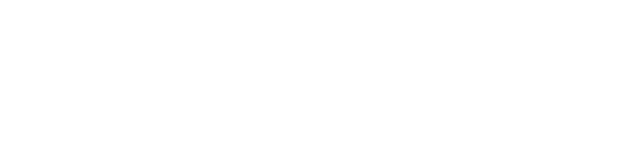
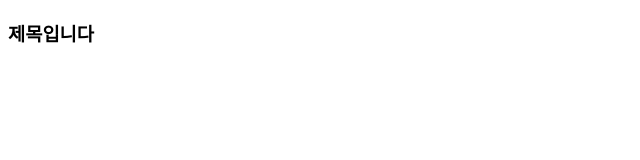
Before and after one commit to hleeat/hyunjilee, a plain HTML site: page index.html in a window 1280 px wide. Shown: the whole page, without its empty margins (0-640 px from the left). Drawn offline with Linux system fonts and the light colour scheme.

Commit message:
feat:add content

```diff
--- a/index.html
+++ b/index.html
@@ -6,7 +6,7 @@
     <title>HTML/CSS</title>
 </head>
 <body>
-
+    <h3>제목입니다</h3>
 </body>
 </html>
 <!-- <!DOCTYPE html>
```
